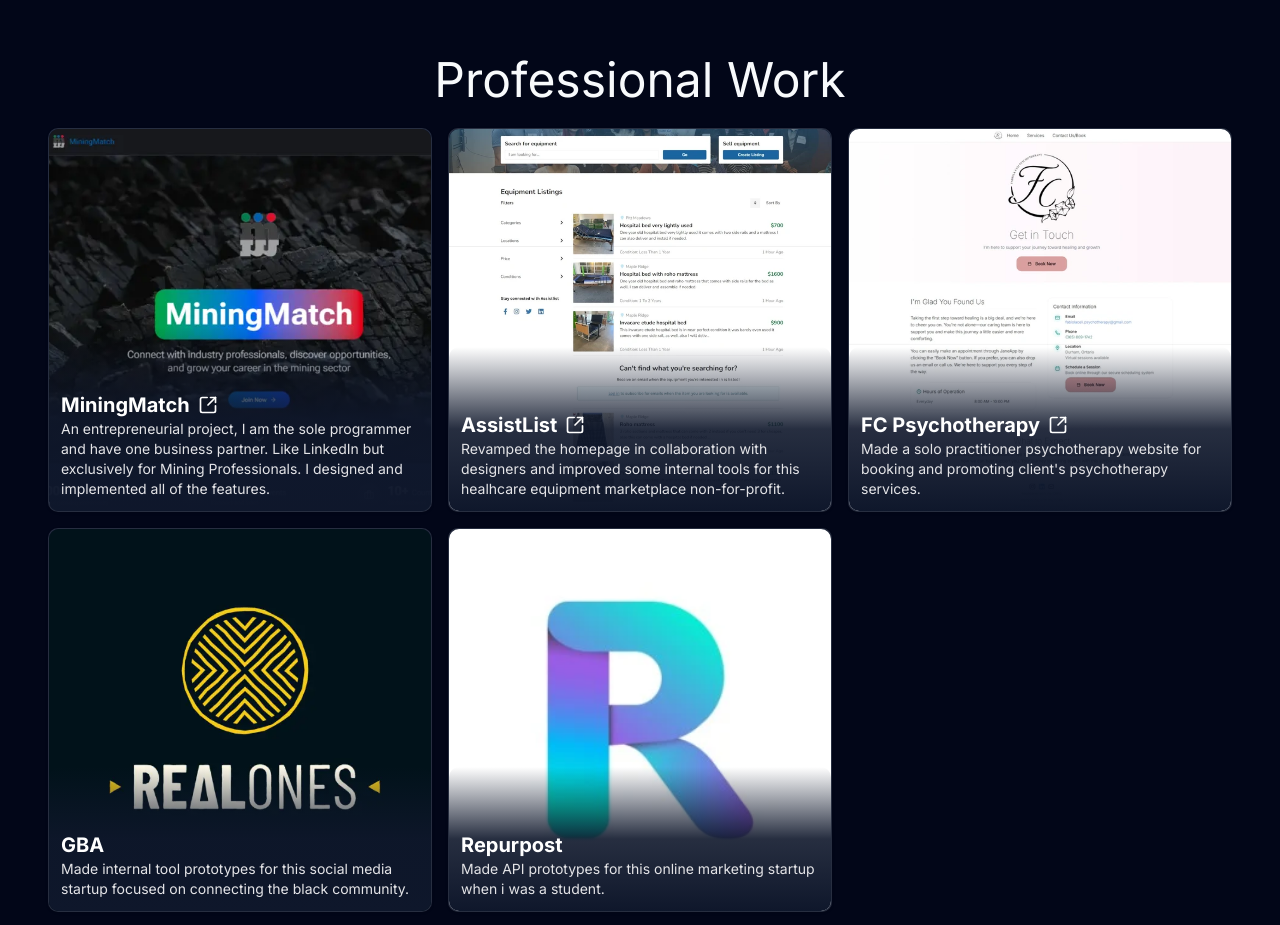
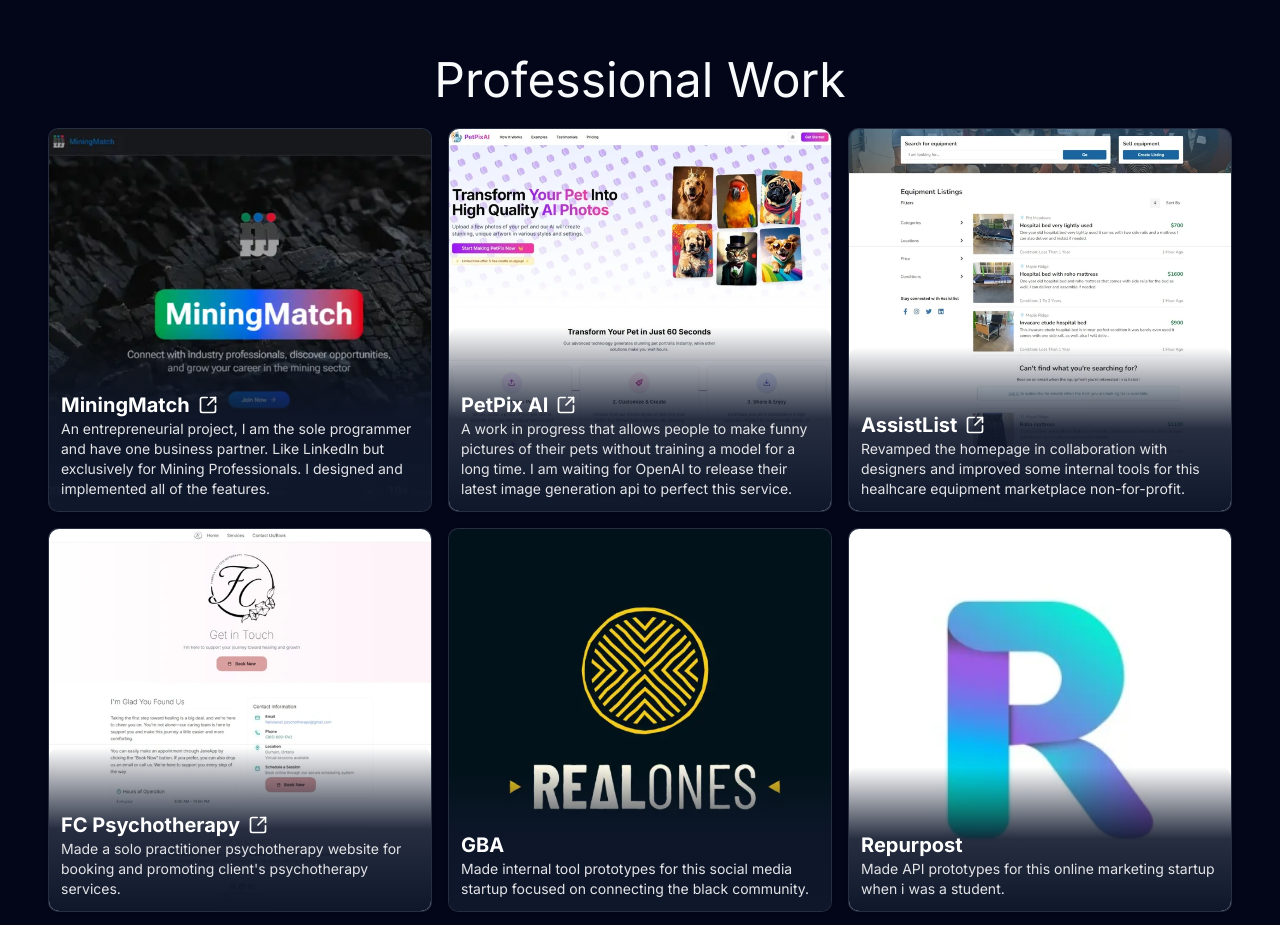
Before and after one commit to ed3642/ed3642dev, a Next.js app: page / in a window 1280 px wide. Shown: the part 800-1725 px from the top of the page. Built offline with nearby package versions, Linux system fonts and the light colour scheme; no server answers.

Commit message:
petpix to collection

```diff
--- a/app/structured-data.tsx
+++ b/app/structured-data.tsx
@@ -6,7 +6,7 @@
     '@context': 'https://schema.org',
     '@type': 'ProfessionalService',
     name: siteConfig.name,
-    image: `${siteConfig.url}/media/web-app-manifest-192x192.webp`,
+    image: [`${siteConfig.url}/media/web-app-manifest-192x192.png`],
     url: siteConfig.url,
     description: siteConfig.description,
     address: {
@@ -14,7 +14,7 @@
       addressRegion: 'Ontario',
       addressCountry: 'Canada',
     },
-    logo: `${siteConfig.url}/media/web-app-manifest-192x192.webp`,
+    logo: `${siteConfig.url}/media/web-app-manifest-192x192.png`,
   }
 
   const jsonLdString = JSON.stringify(schema)
--- a/constants/constants.ts
+++ b/constants/constants.ts
@@ -5,6 +5,13 @@
       'An entrepreneurial project, I am the sole programmer and have one business partner. Like LinkedIn but exclusively for Mining Professionals. I designed and implemented all of the features.',
     image_path: '/media/miningmatch-sc.webp',
     link: 'https://www.miningmatch.net/',
+  },
+  {
+    title: 'PetPix AI',
+    description:
+      'A work in progress that allows people to make funny pictures of their pets without training a model for a long time. I am waiting for OpenAI to release their latest image generation api to perfect this service.',
+    image_path: '/media/petpixai.webp',
+    link: 'https://petpixai.com/',
   },
   {
     title: 'AssistList',
```
Also changed, not shown: public/media/petpixai.webp (added).
